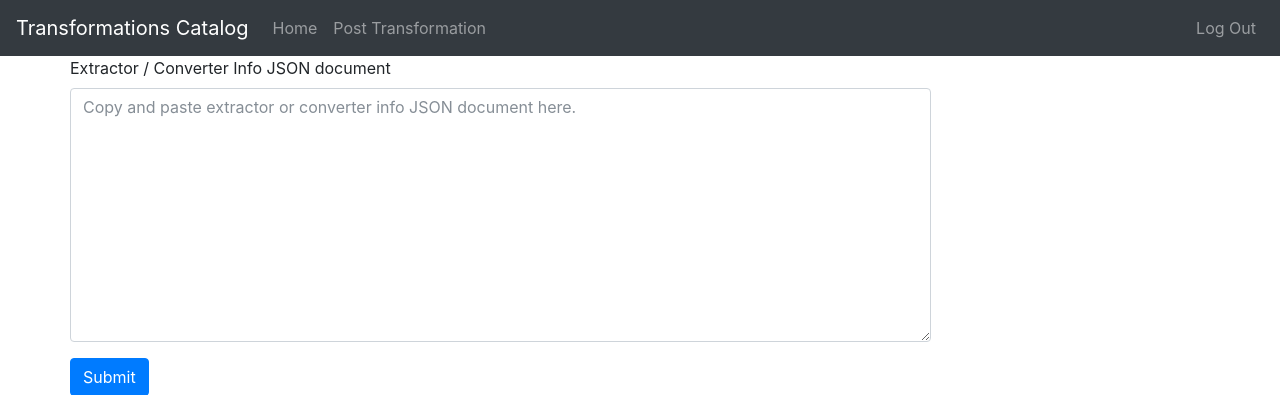
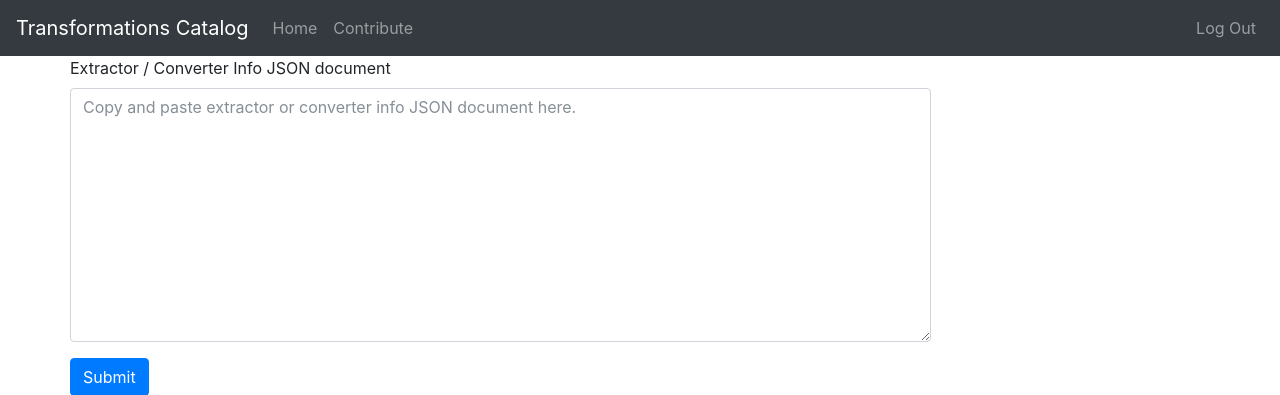
Before and after one commit to clowder-framework/catalog, a Flask app: page /transformations in a window 1280 px wide. Shown: the top 395 px of the page. Run offline with Flask 2, Linux system fonts and the light colour scheme; the visitor is signed in with stand-in values (Sample User, id 1); some libraries are stand-ins or nearby versions.

Commit message:
Changed name of Post Transformation page.

```diff
--- a/transformations/templates/main.html
+++ b/transformations/templates/main.html
@@ -44,7 +44,7 @@
         </li>
           {% if g.user %}
           <li class="nav-item">
-              <a class="nav-link" href="{{ url_for('pages.post_transformation') }}">Post Transformation</a>
+              <a class="nav-link" href="{{ url_for('pages.post_transformation') }}">Contribute</a>
           </li>
           {% endif %}
       </ul>
--- a/transformations/templates/pages/post_transformation.html
+++ b/transformations/templates/pages/post_transformation.html
@@ -1,5 +1,5 @@
 {% extends 'main.html' %}
-{% block title %}Post Transformations{% endblock %}
+{% block title %}Contribute{% endblock %}
 
 {% block content %}
     <div class="row">
```
